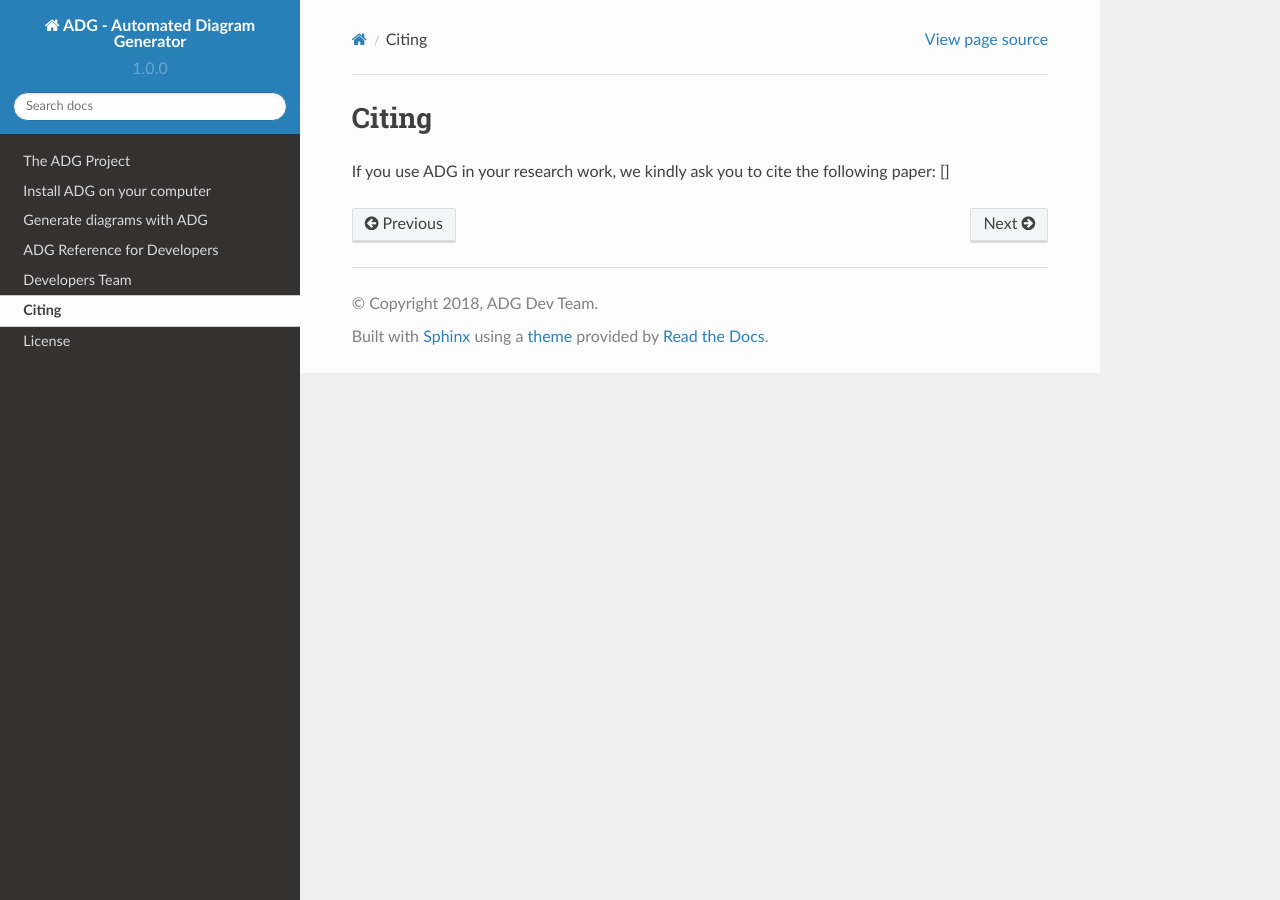
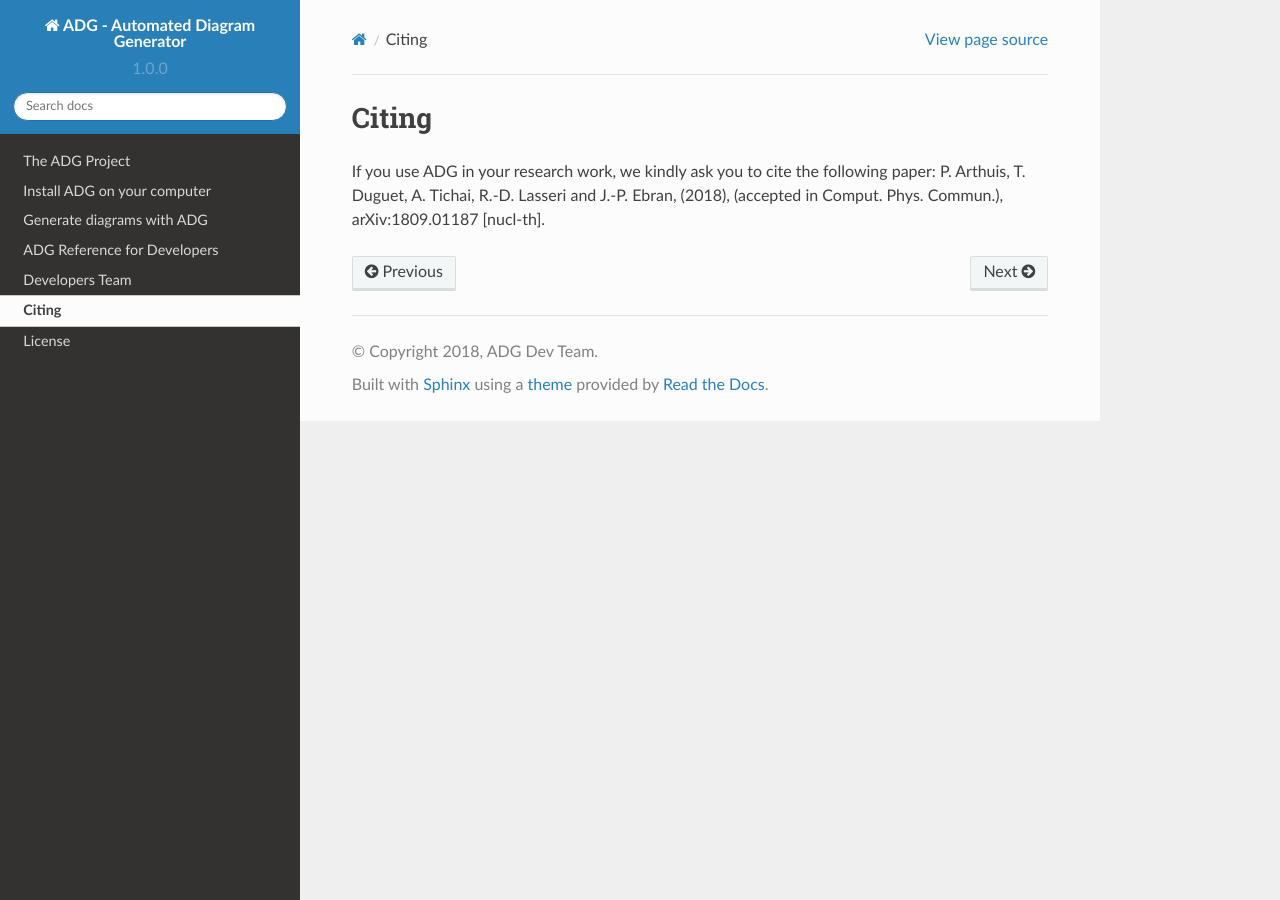
Before and after one commit to adgproject/adg, a Sphinx documentation site: the page built from doc/citing.rst, in a window 1280 px wide. Built offline with Sphinx 7.4.7 and the Read the Docs theme 2.0.0, drawn with Linux system fonts in a browser that asks for light colours.

Commit message:
Add the paper reference in README and man pages

```diff
--- a/doc/citing.rst
+++ b/doc/citing.rst
@@ -2,4 +2,5 @@ Citing
 =======
 
 If you use ADG in your research work, we kindly ask you to cite the following
-paper: []
+paper: P. Arthuis, T. Duguet, A. Tichai, R.-D. Lasseri and J.-P. Ebran, (2018),
+(accepted in Comput. Phys. Commun.), arXiv:1809.01187 [nucl-th].
```
Also changed, not shown: README.md (+3 -2 lines), 1 other file.
